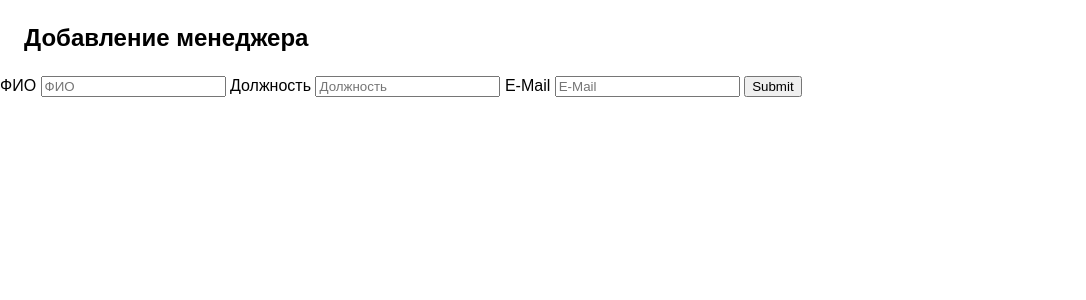
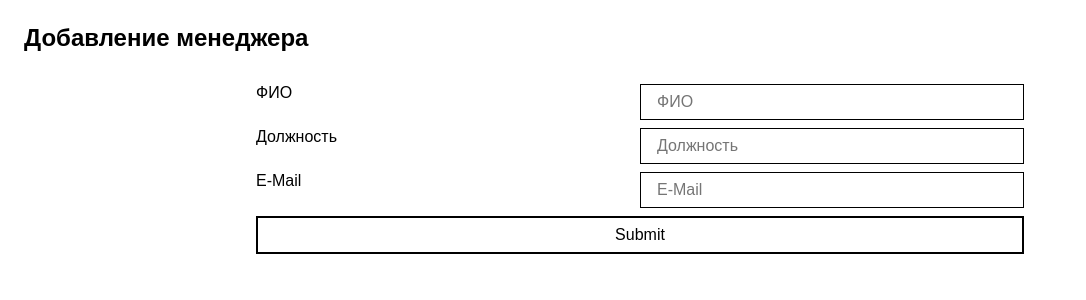
Before and after one commit to VadymHutei/Claims, a Flask app: page /acp/managers/add/ in a window 1280 px wide. Shown: the part 48-348 px from the top of the page, without its empty margins (0-1086 px from the left). Run offline with Flask 2, Linux system fonts and the light colour scheme.

Commit message:
[ACP] css

```diff
--- a/app/static/css/acp/main.css
+++ b/app/static/css/acp/main.css
@@ -21,3 +21,10 @@ main .action_button:active { -webkit-box-shadow: 0 0 0.25em 0 black; box-shadow:
 main table { width: 100%; }
 main table tbody tr:hover { background-color: orange; }
 main table tbody tr td { padding: 0.5em 0.3em; }
+main .add_form, main .edit_form { display: -webkit-box; display: -ms-flexbox; display: flex; -webkit-box-orient: vertical; -webkit-box-direction: normal; -ms-flex-flow: column nowrap; flex-flow: column nowrap; margin: 2em auto; padding: 0 1em; width: 100%; max-width: 50em; -webkit-box-sizing: border-box; box-sizing: border-box; }
+main .add_form label, main .edit_form label { display: -webkit-box; display: -ms-flexbox; display: flex; -webkit-box-orient: horizontal; -webkit-box-direction: normal; -ms-flex-flow: row nowrap; flex-flow: row nowrap; -webkit-box-pack: justify; -ms-flex-pack: justify; justify-content: space-between; margin: 0 0 0.5em; cursor: pointer; }
+@media all and (max-width: 600px) { main .add_form label, main .edit_form label { -webkit-box-orient: vertical; -webkit-box-direction: normal; -ms-flex-flow: column nowrap; flex-flow: column nowrap; -webkit-box-align: center; -ms-flex-align: center; align-items: center; } }
+main .add_form input[type='text'], main .add_form input[type='email'], main .add_form input[type='url'], main .add_form textarea, main .add_form select, main .edit_form input[type='text'], main .edit_form input[type='email'], main .edit_form input[type='url'], main .edit_form textarea, main .edit_form select { padding: 0.5em 1em; width: 50%; min-width: 15em; border: 1px solid black; background: none; font-size: 1em; font-family: sans-serif; -webkit-box-sizing: border-box; box-sizing: border-box; cursor: pointer; }
+@media all and (max-width: 600px) { main .add_form input[type='text'], main .add_form input[type='email'], main .add_form input[type='url'], main .add_form textarea, main .add_form select, main .edit_form input[type='text'], main .edit_form input[type='email'], main .edit_form input[type='url'], main .edit_form textarea, main .edit_form select { width: 100%; } }
+main .add_form input[type='checkbox'], main .edit_form input[type='checkbox'] { width: 3em; height: 3em; }
+main .add_form input[type='submit'], main .edit_form input[type='submit'] { padding: 0.5em 1em; width: 100%; font-size: 1em; background-color: white; border: 2px solid black; -webkit-box-sizing: border-box; box-sizing: border-box; cursor: pointer; }
--- a/app/static/css/acp/main.scss
+++ b/app/static/css/acp/main.scss
@@ -92,4 +92,56 @@ main {
         }
     }
 
+    .add_form, .edit_form {
+        display: flex;
+        flex-flow: column nowrap;
+        margin: 2em auto;
+        padding: 0 1em;
+        width: 100%;
+        max-width: 50em;
+        box-sizing: border-box;
+        label {
+            display: flex;
+            flex-flow: row nowrap;
+            justify-content: space-between;
+            margin: 0 0 0.5em;
+            cursor: pointer;
+            @media all and (max-width: 600px) {
+                flex-flow: column nowrap;
+                align-items: center;
+            }
+        }
+        input[type='text'],
+        input[type='email'],
+        input[type='url'],
+        textarea,
+        select {
+            padding: 0.5em 1em;
+            width: 50%;
+            min-width: 15em;
+            border: 1px solid black;
+            background: none;
+            font-size: 1em;
+            font-family: sans-serif;
+            box-sizing: border-box;
+            cursor: pointer;
+            @media all and (max-width: 600px) {
+                width: 100%;
+            }
+        }
+        input[type='checkbox'] {
+            width: 3em;
+            height: 3em;
+        }
+        input[type='submit'] {
+            padding: 0.5em 1em;
+            width: 100%;
+            font-size: 1em;
+            background-color: white;
+            border: 2px solid black;
+            box-sizing: border-box;
+            cursor: pointer;
+        }
+    }
+
 }
--- a/app/templates/acp/add_manager.html
+++ b/app/templates/acp/add_manager.html
@@ -4,7 +4,7 @@
 
     <h1>Добавление менеджера</h1>
 
-    <form action="/acp/managers/insert" method="post" autocomplete="off">
+    <form class="add_form" action="/acp/managers/insert" method="post" autocomplete="off">
         <label>
             ФИО
             <input type="text" name="name" placeholder="ФИО" required>
--- a/app/templates/acp/add_store.html
+++ b/app/templates/acp/add_store.html
@@ -4,7 +4,7 @@
 
     <h1>Добавление магазина</h1>
 
-    <form action="/acp/stores/insert" method="post" autocomplete="off">
+    <form class="add_form" action="/acp/stores/insert" method="post" autocomplete="off">
         <label>
             ID магазина
             <input type="text" name="id" placeholder="ID Магазина" value="{{ new_store_id }}" readonly>
--- a/app/templates/acp/edit_manager.html
+++ b/app/templates/acp/edit_manager.html
@@ -4,7 +4,7 @@
 
     <h1>Редактирование менеджера {{ manager['name'] }}</h1>
 
-    <form action="/acp/managers/update" method="post">
+    <form class="edit_form" action="/acp/managers/update" method="post">
         <label>
             ID менеджера
             <input type="text" name="id" placeholder="ID менеджера" value="{{ manager['id'] }}" readonly>
@@ -15,7 +15,7 @@
         </label>
         <label>
             Должность
-            <input type="text" name="position" placeholder="Должность" value="{{ manager['position'] }}" autocomplete="off">
+            <textarea name="position" placeholder="Должность">{{ manager['position'] }}</textarea>
         </label>
         <label>
             E-Mail
--- a/app/templates/acp/edit_store.html
+++ b/app/templates/acp/edit_store.html
@@ -4,7 +4,7 @@
 
     <h1>Редактирование магазина {{ store['title'] }}, {{ store['city'] }}</h1>
 
-    <form action="/acp/stores/update" method="post">
+    <form class="edit_form" action="/acp/stores/update" method="post">
         <label>
             ID магазина
             <input type="text" name="id" placeholder="ID Магазина" value="{{ store['id'] }}" readonly>
@@ -15,7 +15,7 @@
         </label>
         <label>
             Расположение
-            <input type="text" name="title" placeholder="Расположение" value="{{ store['title'] }}" autocomplete="off">
+            <textarea name="title" placeholder="Расположение">{{ store['title'] }}</textarea>
         </label>
         <label>
             Ссылка на страницу магазина
```
